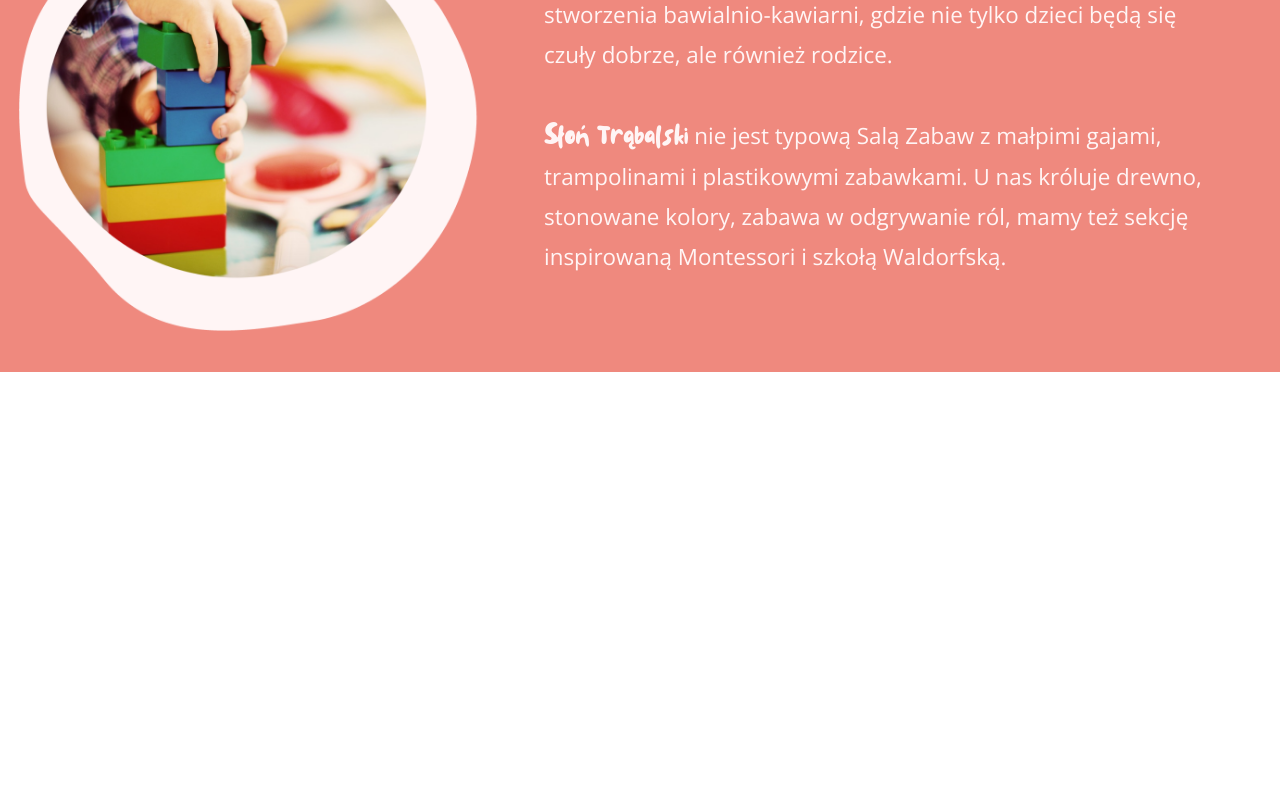
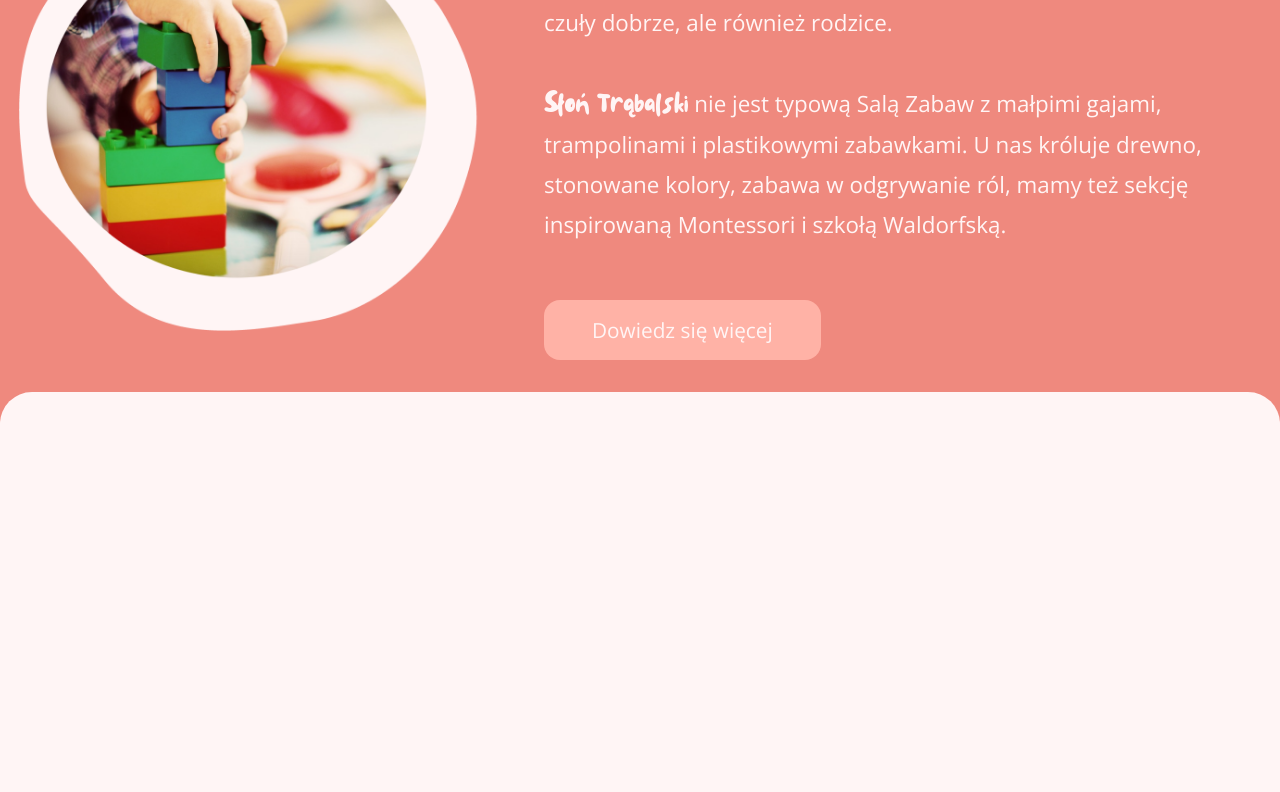
Before and after one commit to Magdalabno/Bawialnia, a plain HTML site: page index.html in a window 1280 px wide. Shown: the part 342-1134 px from the top of the page. Before the commit the page ends 800 px from the top, so only its background shows below. Drawn offline with nearby package versions, Linux system fonts and the light colour scheme.

Commit message:
Finish first text and link button

```diff
--- a/index.html
+++ b/index.html
@@ -32,7 +32,12 @@
                 <p><span class="name">Słoń Trąbalski</span> to Bawialnia naturalna powstała z potrzeby stworzenia bawialnio-kawiarni, gdzie nie tylko dzieci będą się czuły dobrze, ale również rodzice.<br><br>
                     <span class="name">Słoń Trąbalski</span> nie jest typową Salą Zabaw z małpimi gajami, trampolinami i plastikowymi zabawkami. U nas króluje drewno, stonowane kolory, zabawa w odgrywanie ról, mamy też sekcję inspirowaną Montessori i szkołą Waldorfską.<br>
                 </p>
+                <div class="button"><a href="#">Dowiedz się więcej</a></div>
            </div>
+        </div>
+        <div class="o-nas2">
+            <div class="o-nastext2"></div>
+            <div class="o-nasimg2"></div>
         </div>
     </section>
 </body>
--- a/resources/style.css
+++ b/resources/style.css
@@ -18,6 +18,7 @@ body {
 }
 a {
     text-decoration: none;
+    font-family: 'Open Sans', sans-serif;
 }
 p {
     font-family: 'Open Sans', sans-serif;
@@ -31,8 +32,8 @@ nav {
     display: flex;
     justify-content: flex-start;
     align-items: center;
-    border-bottom-left-radius: 2.5rem;
-    border-bottom-right-radius: 2.5rem;
+    border-bottom-left-radius: 2rem;
+    border-bottom-right-radius: 2rem;
     z-index: 10;
     position: relative;
 }
@@ -49,6 +50,9 @@ nav img {
     margin: 1rem;
     padding-left: 2rem;
 }
+nav img:hover {
+    transform: scale(1.2);
+}
 .nav-menu {
     margin: 0 auto;
 }
@@ -60,6 +64,9 @@ nav img {
 .nav-menu ul>li {
     padding: 2rem;
 }
+.nav-menu ul>li:hover {
+    transform: scale(1.2);
+}
 .nav-menu a {
     font-size: 2.5rem;
     color: #825F43;
@@ -69,6 +76,7 @@ nav img {
     background-color: #EF897E;
     min-height: 400px;
     margin-top: -4rem;
+    margin-bottom: -4rem;
     color:#2e1a1f;
     display: flex;
 }
@@ -88,10 +96,35 @@ nav img {
     font-size: 1.4rem;
     line-height: 1.8;
     color: #FFF5F5;
-    padding: 10rem 4rem 2rem 2rem;
+    padding: 8rem 4rem 2rem 2rem;
 }
 .name {
     line-height: 1.2;
     font-size: 1.8rem;
     font-family: 'Petitcochon', 'Open Sans', sans-serif;
 }
+.button {
+    display: inline-block;
+    background-color: #FFB2A6;
+    text-align: center;
+    border-radius: 1rem;
+    margin: 0 0 6rem 2rem;
+    padding: 1rem 0;
+}
+.button a {
+    border-radius: 1rem;
+    color: #FFF5F5;
+    font-size: 1.3rem;
+    padding: 1rem 3rem;
+}
+.button a:hover {
+    color:#EF897E;
+    background-color: #FFF5F5;
+}
+.o-nas2 {
+    display: flex;
+    background-color: #FFF5F5;
+    min-height: 400px;
+    border-top-left-radius: 2rem;
+    border-top-right-radius: 2rem;
+}
```
